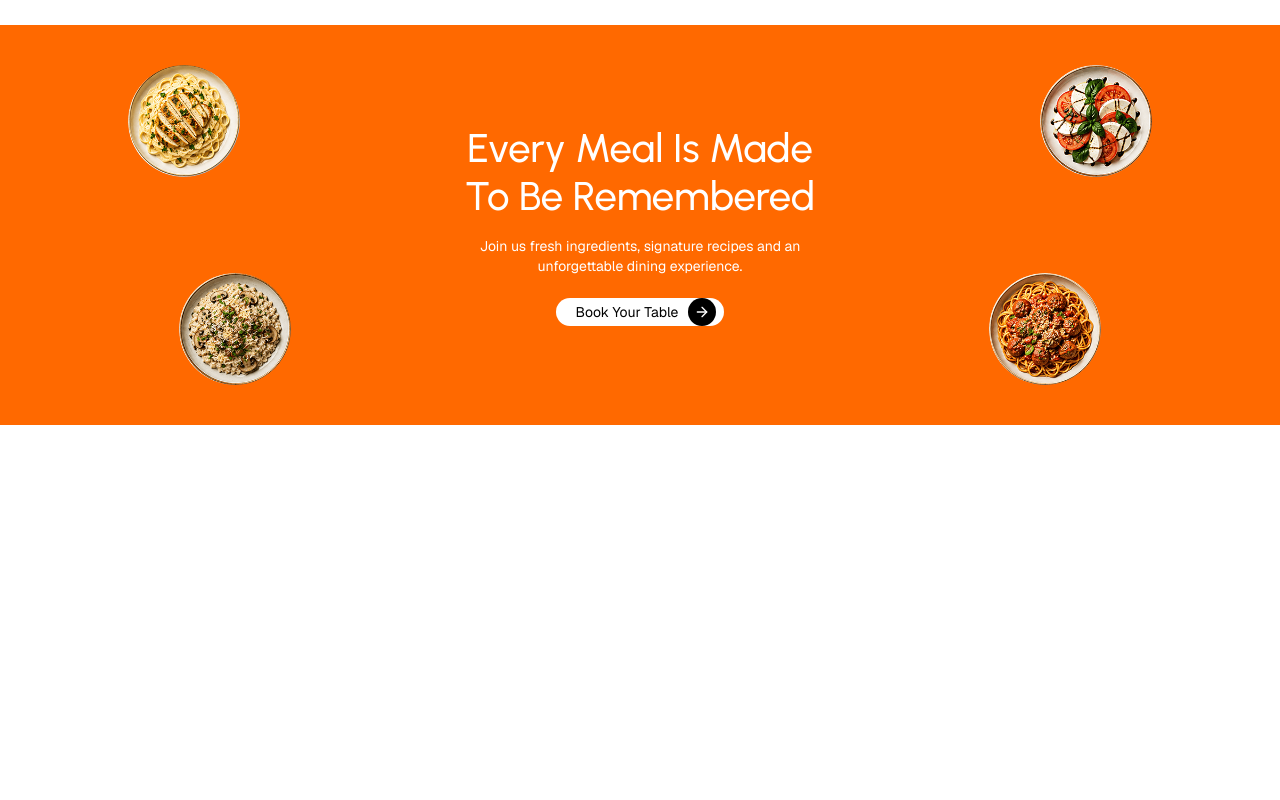
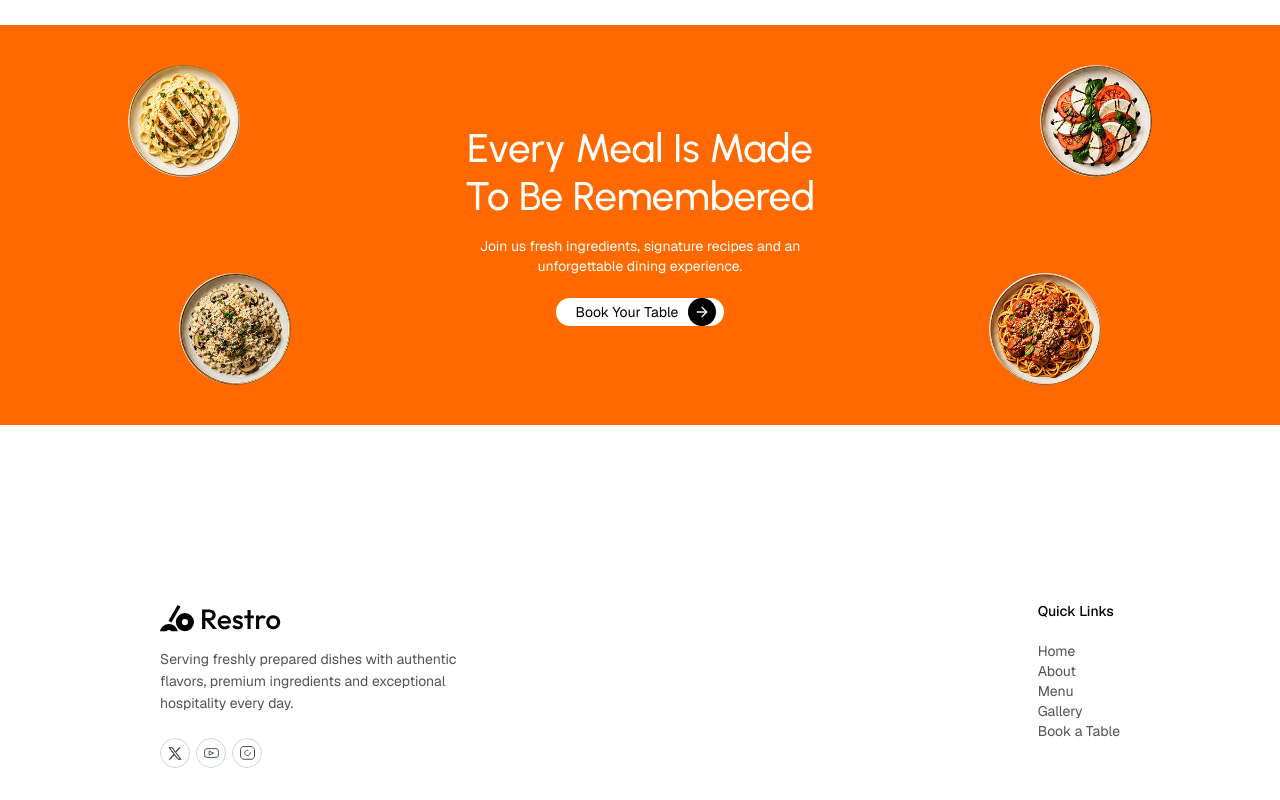
Before and after one commit to alomgir-hossain/Restro_React.js, a React (Vite) app: page / in a window 1280 px wide. Shown: the part 6346-7146 px from the top of the page. Before the commit the page ends 6771 px from the top, so only its background shows below. Built offline with nearby package versions, Linux system fonts and the light colour scheme.

Commit message:
Footer section's column 1 and 2 complete

```diff
--- a/src/App.jsx
+++ b/src/App.jsx
@@ -10,6 +10,7 @@
 import TestimonialSection from './sections/TestimonialSection'
 import FAQs from './sections/FAQs'
 import CTA from './sections/CTA'
+import Footer from './components/Footer'
 
 const App = () => {
   return (
@@ -25,6 +26,7 @@
       <TestimonialSection/>
       <FAQs/>
       <CTA/>
+      <Footer/>
     </>
   )
 }
--- /dev/null
+++ b/src/components/Footer.jsx
@@ -0,0 +1,61 @@
+import { quickLinks, socialLinks } from '../data/data'
+import Animated from './Animated'
+
+const Footer = () => {
+    return (
+        <footer className='px-auto relative mt-44 overflow-hidden'>
+            <div className='max-w-7xl mx-auto'>
+                {/* row */}
+                <div className='flex flex-wrap gap-6 justify-between pb-8'>
+                    {/* Column 1 - Brand & Socials */}
+                    <div className='flex flex-col items-start text-left'>
+                        <Animated>
+                            <img src="/assets/logo.svg" alt="logo" />
+                        </Animated>
+
+                        <Animated delay={0.2}>
+                            <p className='mt-3 text-sm/5.5 text-zinc-600 max-w-81.25'>
+                                Serving freshly prepared dishes with authentic flavors, premium ingredients and exceptional hospitality every day.
+                            </p>
+                        </Animated>
+
+                        <div className='flex items-center gap-1.5 mt-6'>
+                            {socialLinks.map((item, index) => (
+                                <Animated key={index} delay={index * 0.05}>
+                                    <a href={item.href} className='size-7.5 rounded-full border border-slate-300 grid place-content-center'>{item.icon}</a>
+                                </Animated>
+                            ))}
+                        </div>
+                    </div>
+
+                    {/* Column 2 - Quick Links */}
+                    <div>
+                        <p className='font-medium mb-5'>Quick Links</p>
+                        <div>
+                            {quickLinks.map((link, index) => (
+                                <Animated key={link.name} delay={index * 0.05}>
+                                    <a href={link.href} className='text-zinc-600 hover:text-zinc-500'>
+                                        {link.name}
+                                    </a>
+                                </Animated>
+                            ))}
+                        </div>
+                    </div>
+
+                    {/* Column 3 - Get in Touch */}
+
+
+                    {/* Column 4 - Sitemap */}
+
+                </div>
+
+                {/* Bottom Bar */}
+                <div>
+
+                </div>
+            </div>
+        </footer>
+    )
+}
+
+export default Footer
```
